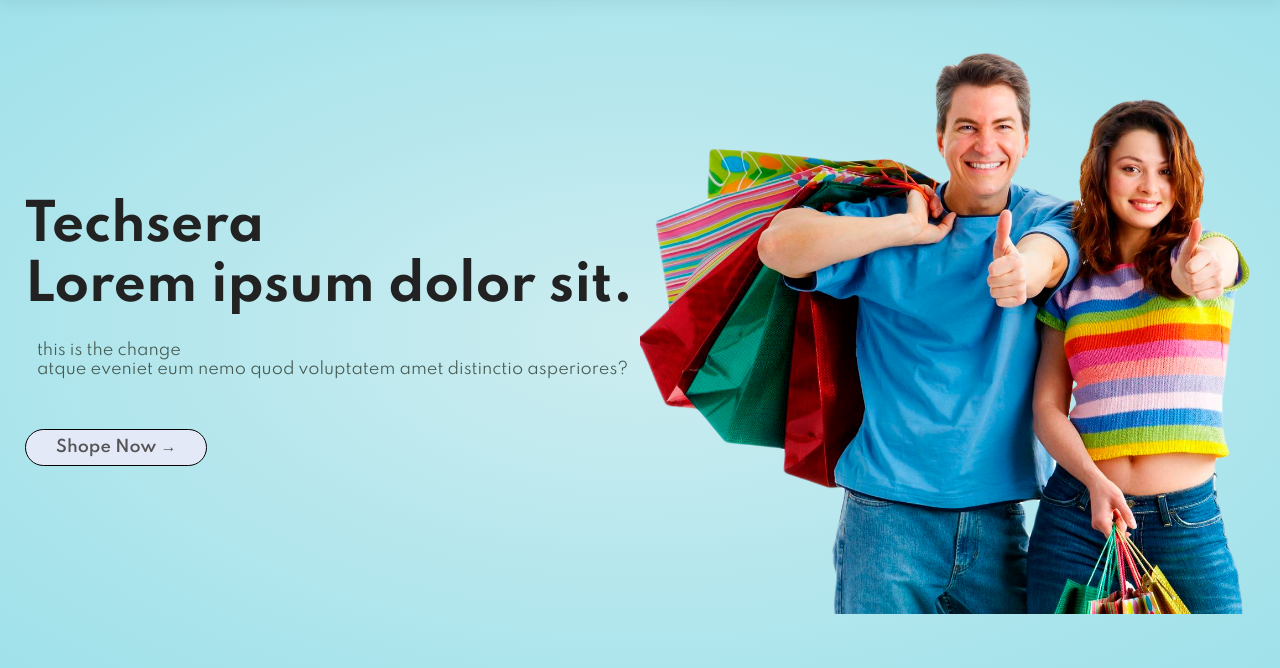
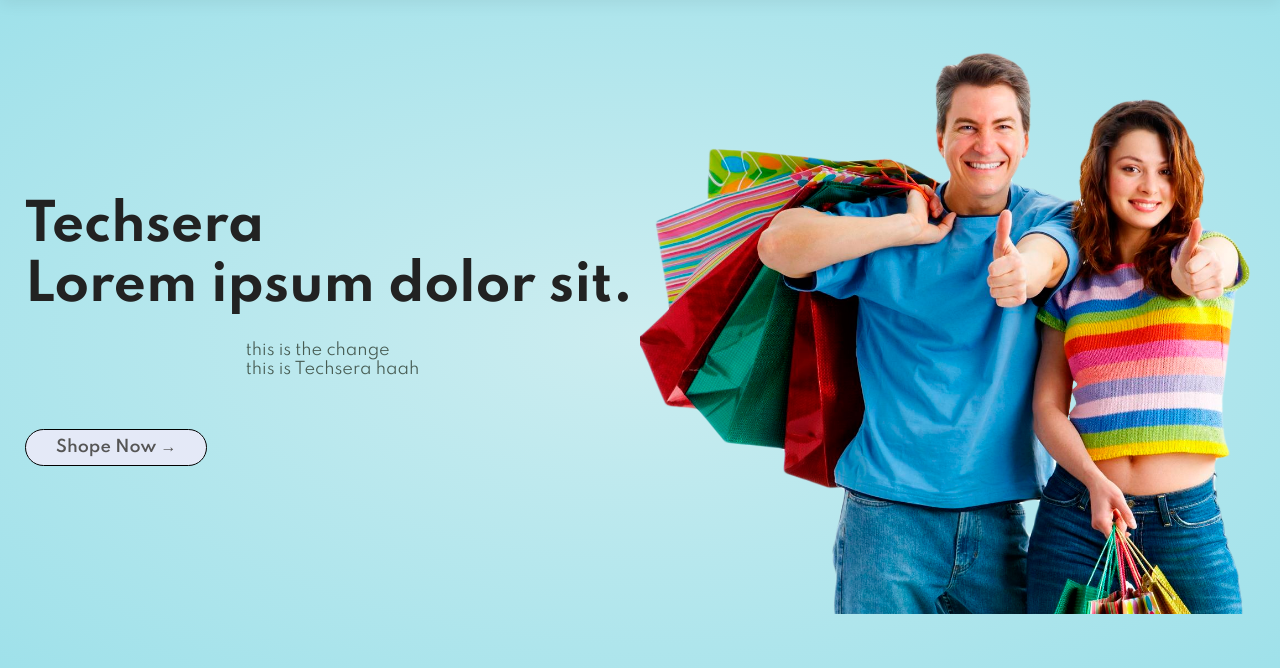
Before and after one commit to Sajendra-Bajracharya/Ecommerce_techsera, a PHP site: page / in a window 1280 px wide. Shown: the part 71-739 px from the top of the page. Run offline with PHP 8.4, Linux system fonts and the light colour scheme; some libraries are stand-ins or nearby versions.

Commit message:
this is techsera

```diff
--- a/index.php
+++ b/index.php
@@ -81,7 +81,7 @@ include("config.php");
                   <h1>Techsera<br />Lorem ipsum dolor sit.</h1>
                   <p>
                     this is the change <br />
-                    atque eveniet eum nemo quod voluptatem amet distinctio asperiores?
+                    this is Techsera haah
                   </p>
                   <a href="shop.html" class="bannerbtn">Shope Now &#8594;</a>
                 </div>
```
